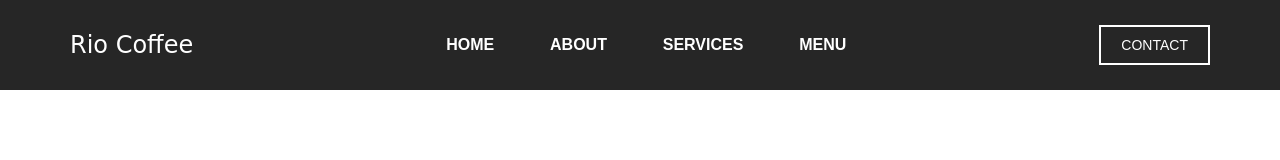
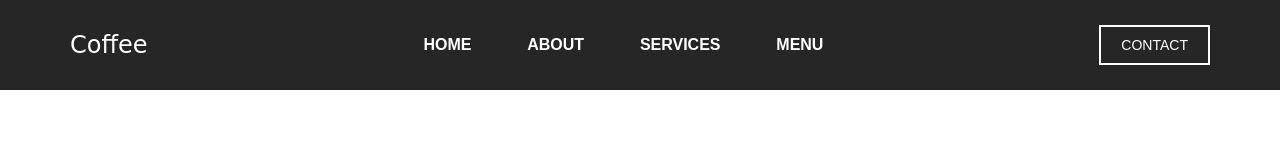
Before and after one commit to DenisKostyukov/flexbox-navigation, a plain HTML site: page index.html in a window 1280 px wide. Drawn offline with Linux system fonts and the light colour scheme; a web font is replaced by a local one.

Commit message:
change div-span

```diff
--- a/index.html
+++ b/index.html
@@ -15,7 +15,7 @@
   <header class="header">
     <div class="container">
       <div class="header-inner">
-        <div class="header-logo">Rio coffee</div>
+        <span class="header-logo">Coffee</span>
         <nav class="nav-menu">
           <ul class="menu-list">
             <li class="menu-list-item"><a href="#" class="link">home</a></li>
```
